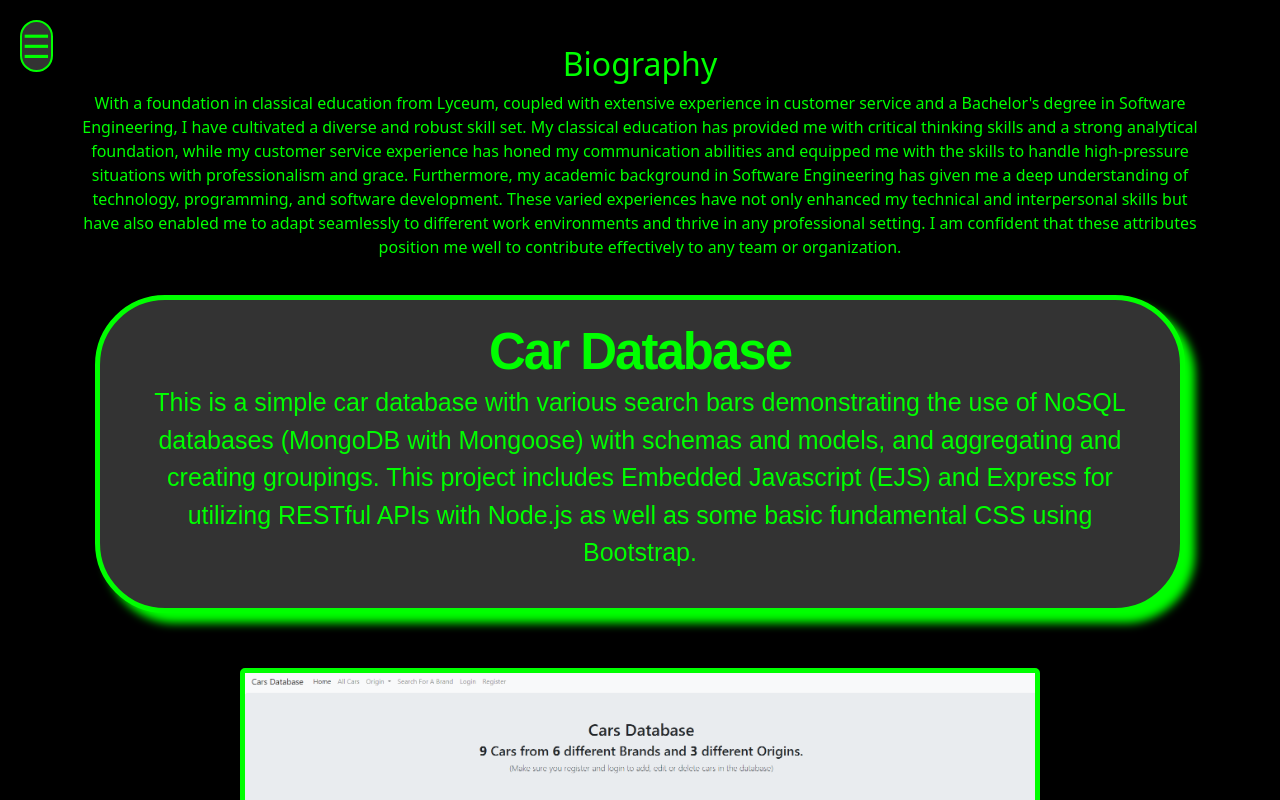
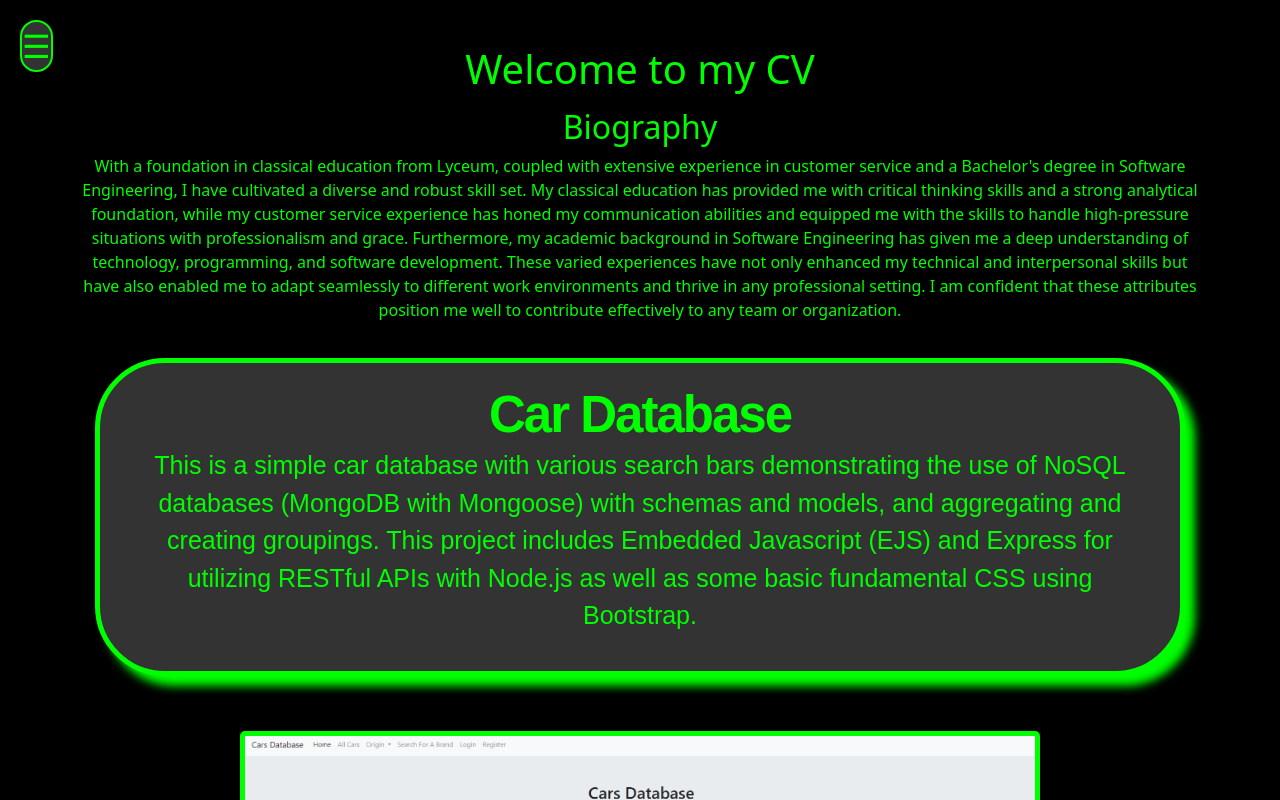
Before and after one commit to KleitouG/PortfolioCV, a React (Vite) app: page / in a window 1280 px wide. Shown: the top 800 px of the page. Built offline with nearby package versions, Linux system fonts and the light colour scheme.

Commit message:
Animation on welcome

```diff
--- a/src/App.jsx
+++ b/src/App.jsx
@@ -2,12 +2,14 @@ import Header from "./Header"
 import Footer from "./Footer"
 import Projects from "./Projects"
 import Bio from "./Bio"
+import Welcome from "./Welcome"
 import 'bootstrap/dist/css/bootstrap.min.css';
 
 function App() {
   return(
   <>
     <Header/>
+    <Welcome/>
     <Bio/>
     <Projects/>
     <Footer/>
--- a/src/Bio.jsx
+++ b/src/Bio.jsx
@@ -18,4 +18,4 @@ function Bio(){
     );
 }
 
-export default Bio
+export default Bio;
--- /dev/null
+++ b/src/Welcome.css
@@ -0,0 +1,15 @@
+@keyframes slideInLeft {
+    from {
+        transform: translateX(-10000px);
+    }
+
+    to {
+        transform: translateX(0);
+    }
+}
+
+
+.heading-1{
+    animation: slideInLeft 0.5s ease-in 0.5s 1 normal both;
+    /* animation: name duration timing-function delay iteration-count direction fill-mode; */
+}
--- /dev/null
+++ b/src/Welcome.jsx
@@ -0,0 +1,9 @@
+import './Welcome.css';
+
+function Welcome(){
+    return(
+        <h1 className='heading-1'>Welcome to my CV</h1>
+    )
+}
+
+export default Welcome;
--- a/src/index.css
+++ b/src/index.css
@@ -79,11 +79,14 @@ body.sidebar-open {
   text-decoration: none;
   display: block;
   padding: 10px;
+  transition: all 0.3s;
 }
 
 .navbar a:hover {
   background-color: rgb(102, 101, 101);
   transform:translateY(-5px) ;
+  background-color: rgb(0, 255, 0);
+  color: rgb(0, 0, 0);
 }
 
 @media (max-width: 768px) {
```
